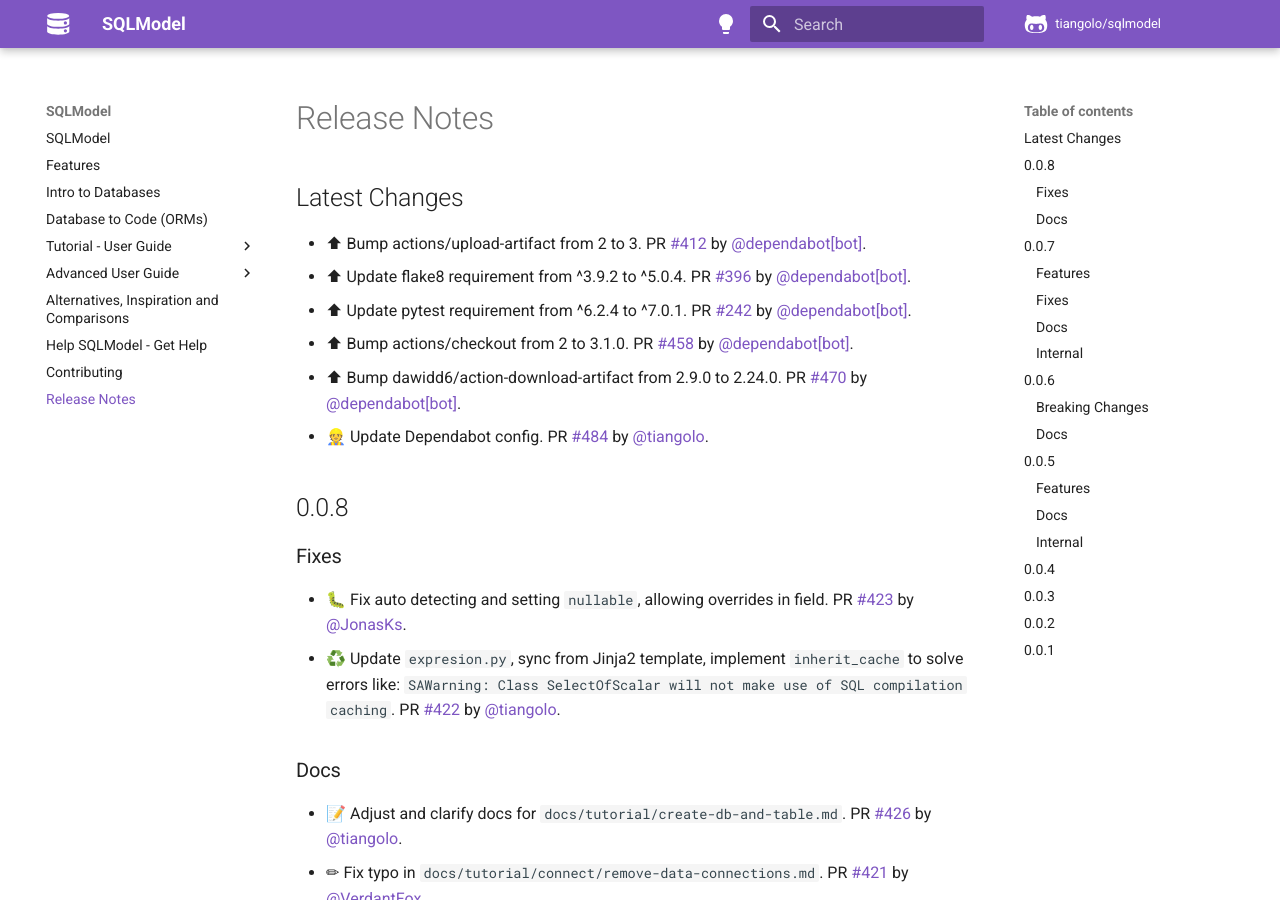
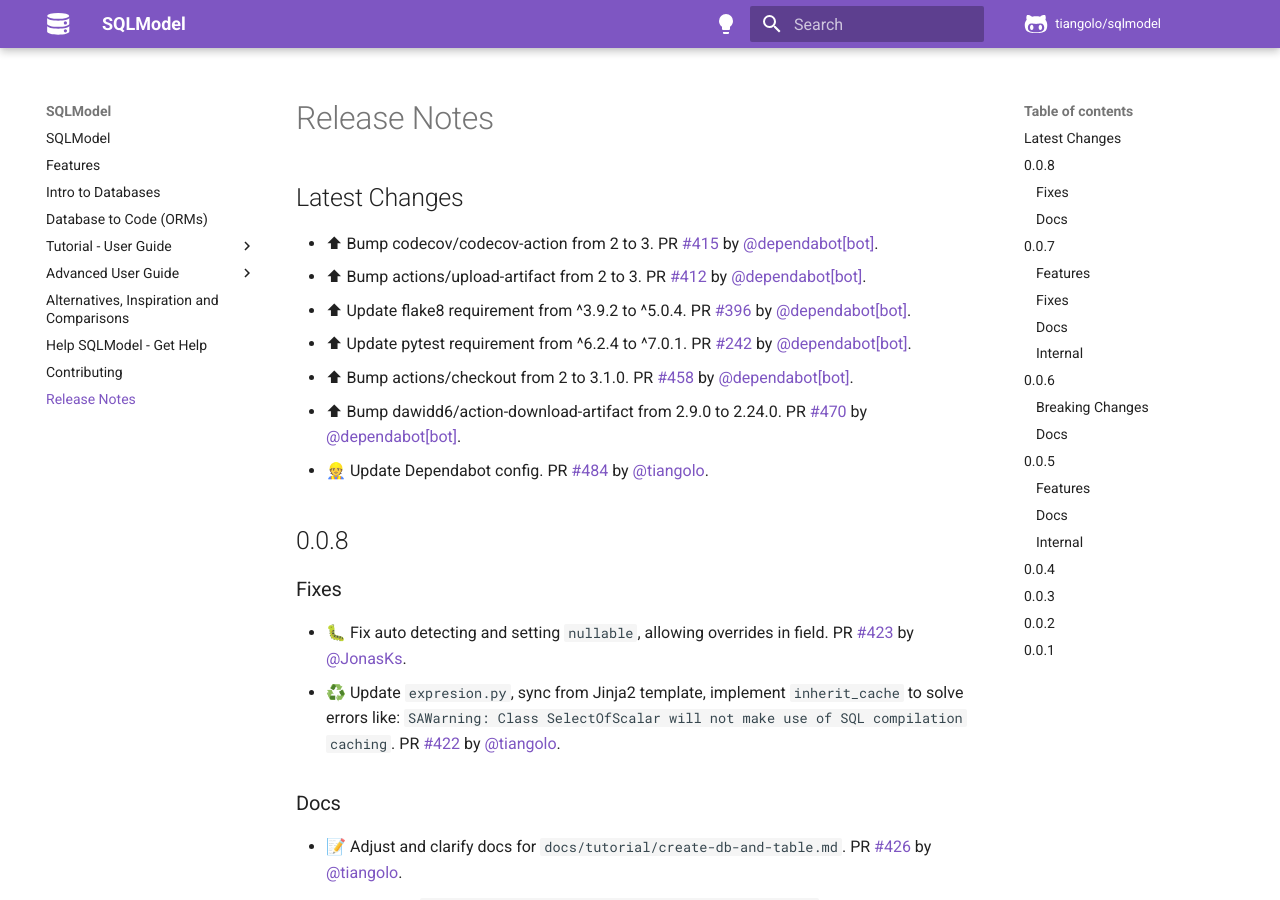
Before and after one commit to sztrakabalint/fastapi-sqlmodel, an MkDocs documentation site: the page built from docs/release-notes.md, in a window 1280 px wide and 900 px high. Built offline with MkDocs 1.6.1 and Material for MkDocs 9.7.7, drawn with Linux system fonts in a browser that asks for light colours; comment, search, counter and statistics services are not loaded.

Commit message:
📝 Update release notes

```diff
--- a/docs/release-notes.md
+++ b/docs/release-notes.md
@@ -2,6 +2,7 @@
 
 ## Latest Changes
 
+* ⬆ Bump codecov/codecov-action from 2 to 3. PR [#415](https://github.com/tiangolo/sqlmodel/pull/415) by [@dependabot[bot]](https://github.com/apps/dependabot).
 * ⬆ Bump actions/upload-artifact from 2 to 3. PR [#412](https://github.com/tiangolo/sqlmodel/pull/412) by [@dependabot[bot]](https://github.com/apps/dependabot).
 * ⬆ Update flake8 requirement from ^3.9.2 to ^5.0.4. PR [#396](https://github.com/tiangolo/sqlmodel/pull/396) by [@dependabot[bot]](https://github.com/apps/dependabot).
 * ⬆ Update pytest requirement from ^6.2.4 to ^7.0.1. PR [#242](https://github.com/tiangolo/sqlmodel/pull/242) by [@dependabot[bot]](https://github.com/apps/dependabot).
```
